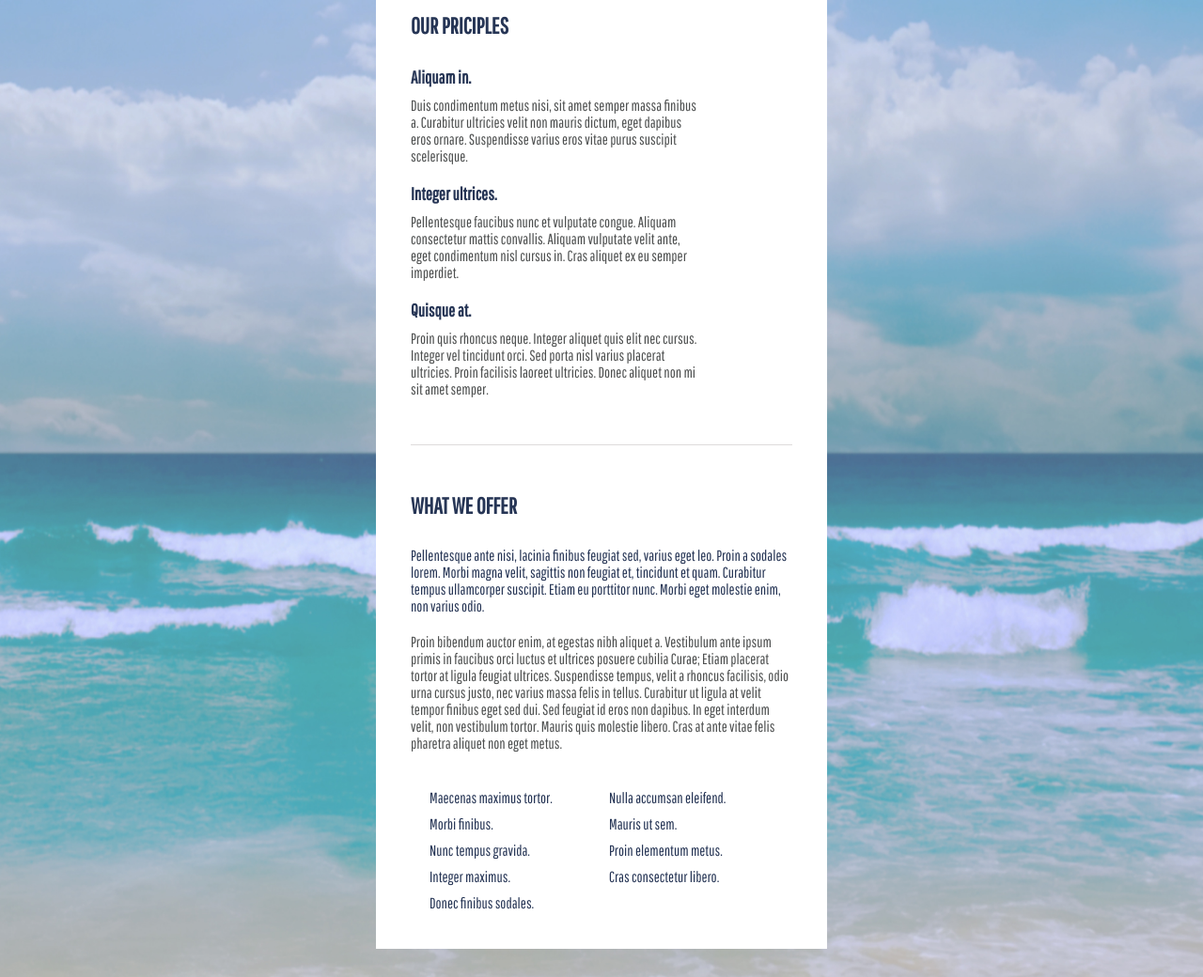
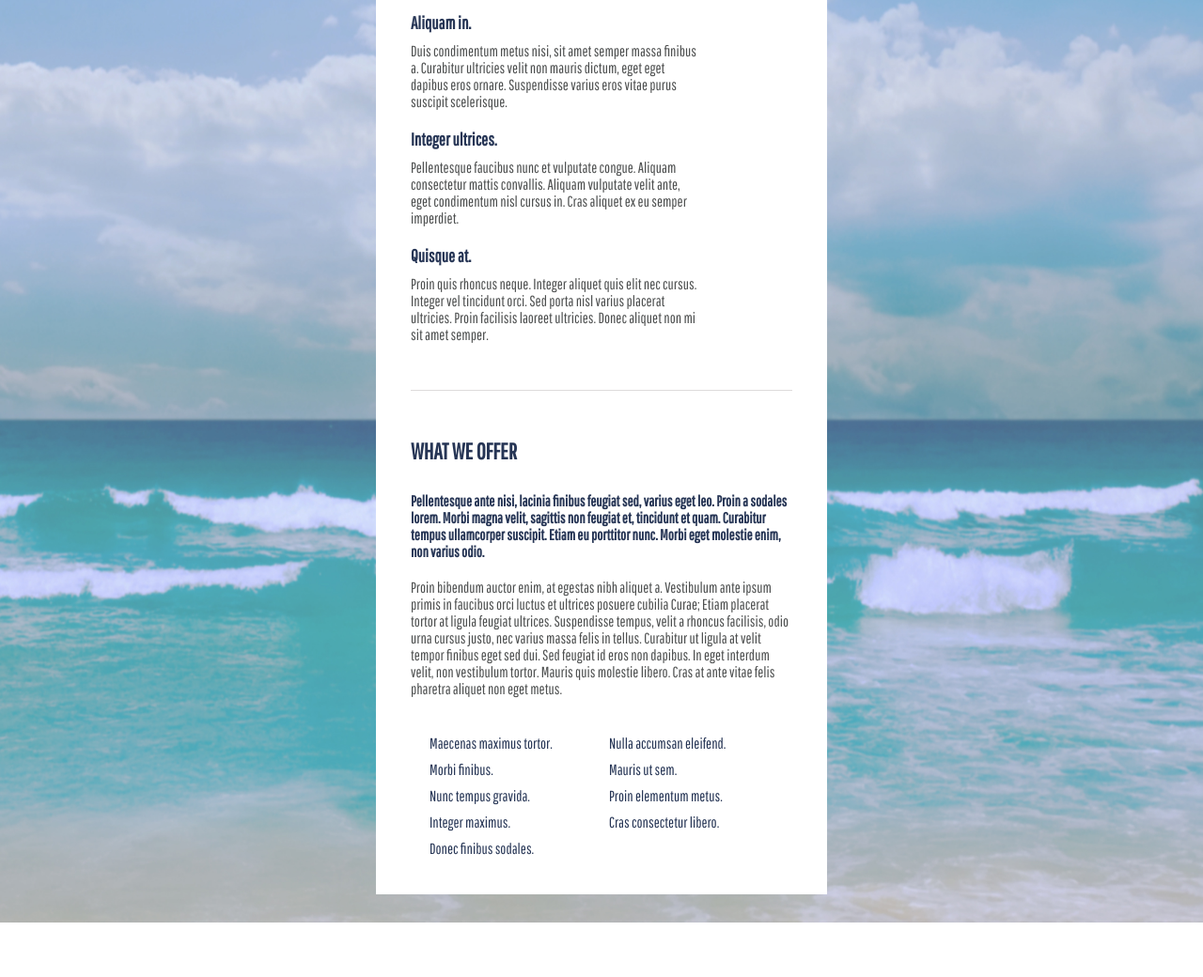
Before and after one commit to KL1M-Danil/goit-fe-course, a plain HTML site: page html-css/module-03/index.html in a window 1280 px wide. Shown: the part 460-1500 px from the top of the page at 94% size. After the commit the page ends 1442 px from the top, so only its background shows below. Drawn offline with Linux system fonts and the light colour scheme.

Commit message:
adds basic markup

```diff
--- a/html-css/module-03/css/styles.css
+++ b/html-css/module-03/css/styles.css
@@ -12,8 +12,7 @@
   background-size: cover;
   background-position: center;
   font-weight: 400;
-  padding: 30px 0px 30px 0px;
-
+  padding: 30px 0px;
 }
 
 .wrapper {
@@ -70,15 +69,16 @@ img {
 .subtitle {
   color: #263555;
   margin-bottom: 10px;
+  font-weight: 600;
 }
 
 .columns {
-    column-width: 125px;
-    color: #263555;
-    padding: 20px 20px 0px 20px;
+  column-count: 2;
+  color: #263555;
+  padding: 20px 20px 0px 20px;
 }
 
 li {
-    list-style-type: none;
-    margin-bottom: 10px;
+  list-style-type: none;
+  margin-bottom: 10px;
 }
--- a/html-css/module-03/index.html
+++ b/html-css/module-03/index.html
@@ -21,8 +21,8 @@
                 dapibus ex, sit amet ullamcorper erat. Phasellus iaculis mauris lacus, ac venenatis libero rhoncus id. Integer
                 commodo scelerisque malesuada. </p>
         </div>
-        <div class="second-article">
-            <h2>Our priciples</h2>
+        <ul class="second-article">
+            <!--<h2>Our priciples</h2>
             <h3>Aliquam in.</h3>
             <p>Duis condimentum metus nisi, sit amet semper massa finibus a. Curabitur ultricies velit non mauris dictum, eget
                 dapibus eros ornare. Suspendisse varius eros vitae purus suscipit scelerisque.</p>
@@ -32,7 +32,24 @@
             <h3>Quisque at.</h3>
             <p>Proin quis rhoncus neque. Integer aliquet quis elit nec cursus. Integer vel tincidunt orci. Sed porta nisl varius
                 placerat ultricies. Proin facilisis laoreet ultricies. Donec aliquet non mi sit amet semper.</p>
-        </div>
+            -->
+            <li>
+                <h3>Aliquam in.</h3>
+                <p>Duis condimentum metus nisi, sit amet semper massa finibus a. Curabitur ultricies velit non mauris dictum,
+                    eget eget dapibus eros ornare. Suspendisse varius eros vitae purus suscipit scelerisque.</p>
+            </li>
+            <li>
+                <h3>Integer ultrices.</h3>
+                <p>Pellentesque faucibus nunc et vulputate congue. Aliquam consectetur mattis convallis. Aliquam vulputate velit
+                    ante, eget condimentum nisl cursus in. Cras aliquet ex eu semper imperdiet. </p>
+            </li>
+            <li>
+                <h3>Quisque at.</h3>
+                <p>Proin quis rhoncus neque. Integer aliquet quis elit nec cursus. Integer vel tincidunt orci. Sed porta nisl
+                    varius placerat ultricies. Proin facilisis laoreet ultricies. Donec aliquet non mi sit amet semper.</p>
+            </li>
+
+        </ul>
         <div class="third-article">
             <h2>What we offer</h2>
             <p class="subtitle">Pellentesque ante nisi, lacinia finibus feugiat sed, varius eget leo. Proin a sodales lorem. Morbi magna velit,
@@ -43,8 +60,7 @@
                 a rhoncus facilisis, odio urna cursus justo, nec varius massa felis in tellus. Curabitur ut ligula at velit
                 tempor finibus eget sed dui. Sed feugiat id eros non dapibus. In eget interdum velit, non vestibulum tortor.
                 Mauris quis molestie libero. Cras at ante vitae felis pharetra aliquet non eget metus.</p>
-            <div class="columns">
-                <ul>
+            <ul class="columns">
                 <li>Maecenas maximus tortor.</li>
                 <li>Morbi finibus.</li>
                 <li>Nunc tempus gravida.</li>
@@ -54,8 +70,8 @@
                 <li>Mauris ut sem.</li>
                 <li>Proin elementum metus.</li>
                 <li>Cras consectetur libero.</li>
-                </ul>
-            </div>
+            </ul>
+
         </div>
     </div>
 </body>
```
